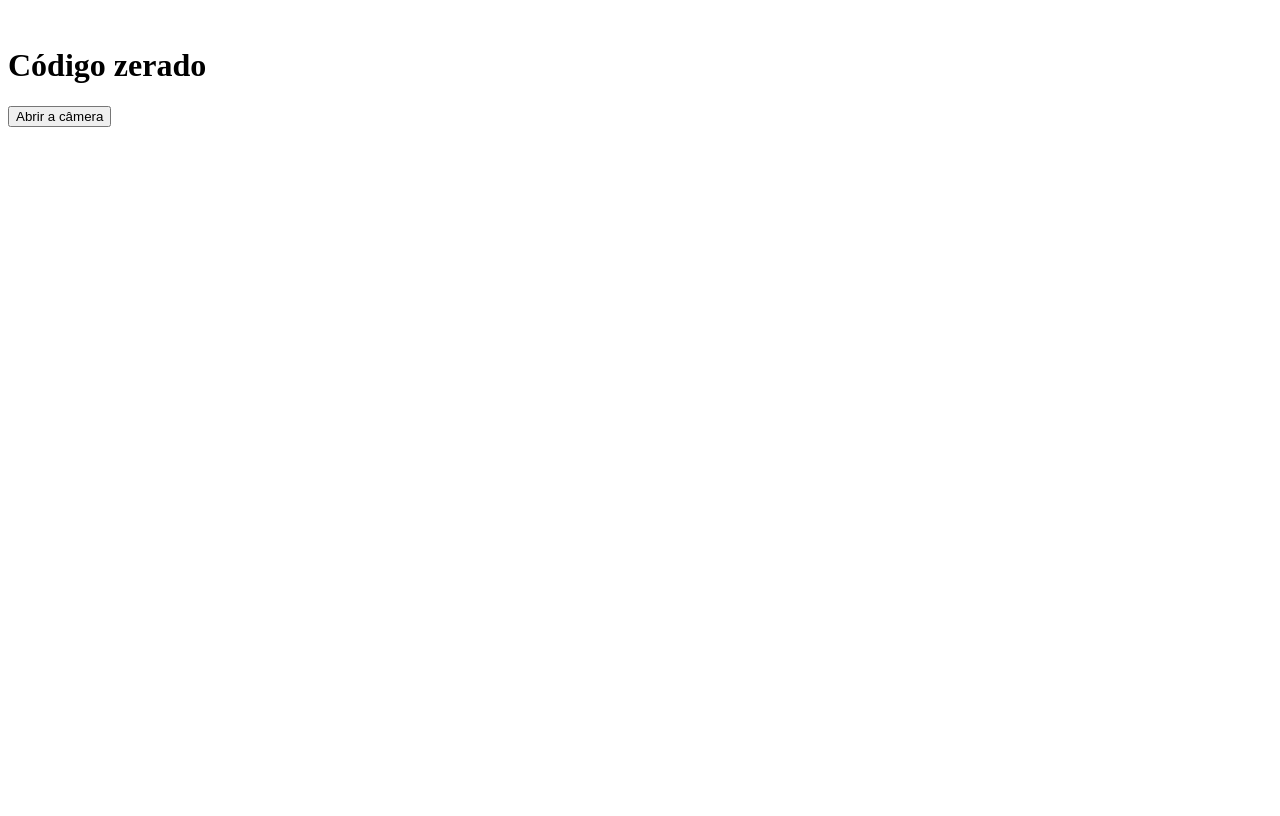
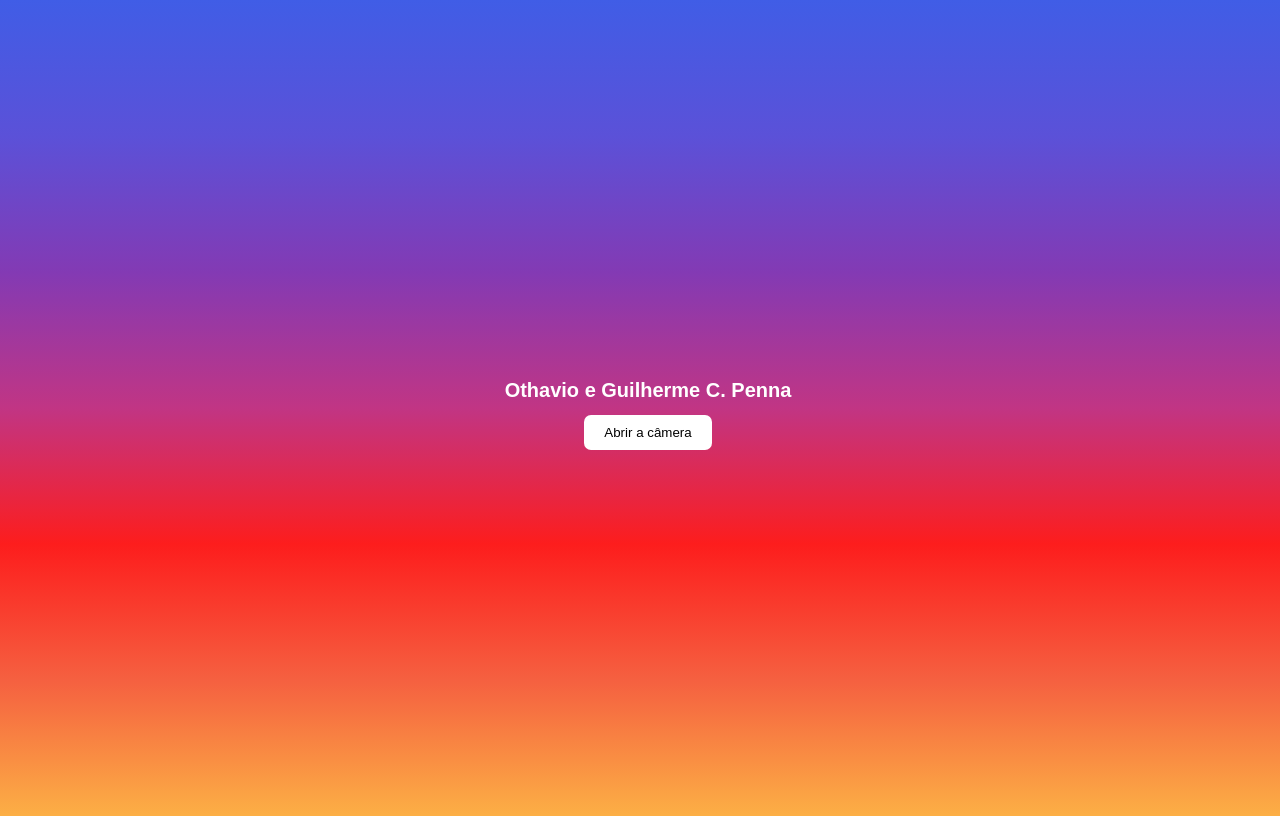
Before and after one commit to OthavioLuis/MonacaCamera, a website: page www/index.html in a window 1280 px wide. Drawn offline with nearby package versions, Linux system fonts and the light colour scheme.

Commit message:
Completo

```diff
--- a/www/css/style.css
+++ b/www/css/style.css
@@ -1 +1,24 @@
 /**/
+
+body {
+    width: 100vw;
+    height: 100vh;
+    background-image: linear-gradient(to top, #FCAF45, #F56040, #FD1D1D, #C13584, #833AB4, #5B51D8, #405DE6);
+    font-family: Arial, Helvetica, sans-serif;
+    display: flex;
+    flex-direction: column;
+    justify-content: center;
+    align-items: center;
+}
+h1 {
+    color: white;
+    font-size: 20px;
+    text-align: center;
+}
+#camera {
+    border-radius: 7px;
+    padding: 10px 20px;
+    color: black;
+    background-color: white;
+    border: none;
+}
--- a/www/index.html
+++ b/www/index.html
@@ -14,7 +14,7 @@
 </head>
 <body>
   <br />
-  <h1>Código zerado</h1>
+  <h1>Othavio e Guilherme C. Penna</h1>
   <div>
       <button id="camera">Abrir a câmera</button>
   </div>
```
